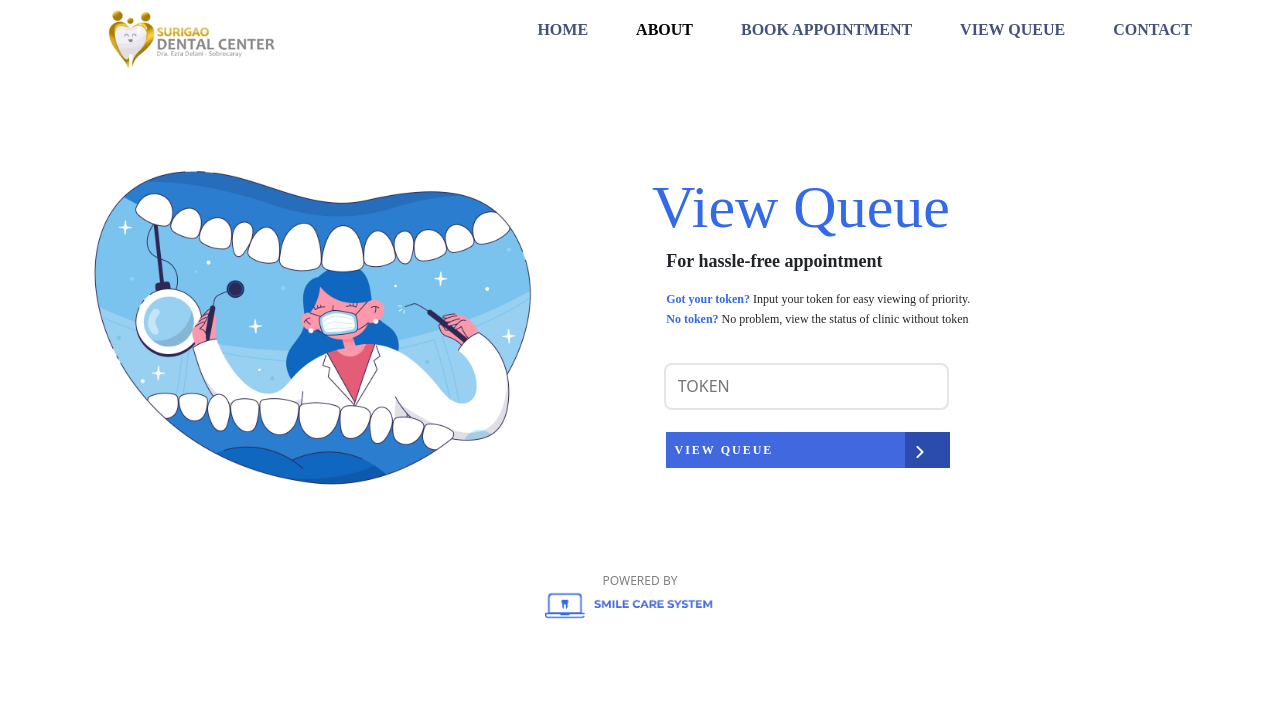
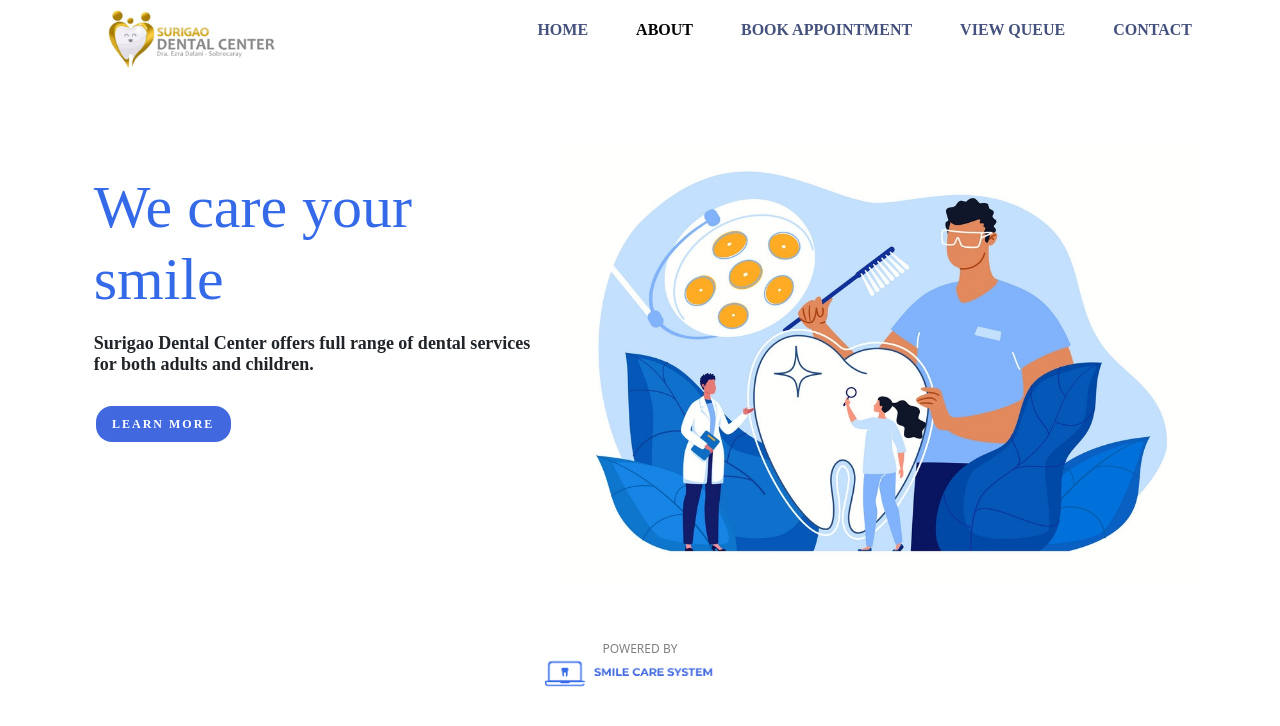
Before and after one commit to CMSC128UPCEBU-TeamAnnyeong/SMILE-CARE-SYSTEM-PUBLIC, a React (Create React App) app: page / in a window 1280 px wide. Shown: the top 726 px of the page. Built offline with nearby package versions, Linux system fonts and the light colour scheme; a web font is replaced by a local one.

Commit message:
Changed landing page

```diff
--- a/src/App.js
+++ b/src/App.js
@@ -24,10 +24,10 @@ function App() {
       <Navbar />
       <Router>
         <Routes>
-          <Route path="/home" element={<Home/>}/>
+          <Route path="/" element={<Home/>}/>
           <Route path="/book-appointment-form" element={isAuthenticated ? <BookAppointmentForm/> : <Navigate to="/"/>}/>
-          <Route path="/" element={<ViewQueue/>}/>
-          <Route path="/view" element={<ViewQueueTable/>}/>
+          <Route path="/view" element={<ViewQueue/>}/>
+          <Route path="/view/queue" element={<ViewQueueTable/>}/>
           <Route path="/appointment" element={<BookAppointment/>}/>
           <Route path="/contact" element={<Contact/>}/>
         </Routes>
--- a/src/Components/Navbar/Navbar.js
+++ b/src/Components/Navbar/Navbar.js
@@ -39,10 +39,10 @@ function Navbar() {
       <div
         className={isNavExpanded ? "navigation-menu expanded" : "navigation-menu"}>
         <ul className='list-items'>
-          <li><a href="/home" className={active == 0 ? "active" : ""} onClick={() => handleActive(0)}>Home</a></li>
+          <li><a href="/" className={active == 0 ? "active" : ""} onClick={() => handleActive(0)}>Home</a></li>
           <li className={active === 1 ? "active" : ""} onClick={() => handleActive(1)}>About</li>
           <li><a href="/appointment" className={active == 2 ? "active" : ""} onClick={() => handleActive(2)}>Book Appointment</a></li>
-          <li><a href="/" className={active == 3 ? "active" : ""} onClick={() => handleActive(3)}>View Queue</a></li>
+          <li><a href="/view" className={active == 3 ? "active" : ""} onClick={() => handleActive(3)}>View Queue</a></li>
           <li><a href="/contact" className={active == 4 ? "active" : ""} onClick={() => handleActive(4)}>Contact</a></li>
         </ul>
       </div>
--- a/src/Pages/ViewQueue.js
+++ b/src/Pages/ViewQueue.js
@@ -19,7 +19,7 @@ function ViewQueue() {
 
 
   if(redirect === true) {
-      return <Navigate to="/view"/>
+      return <Navigate to="/view/queue"/>
   }
 
   return (
```
